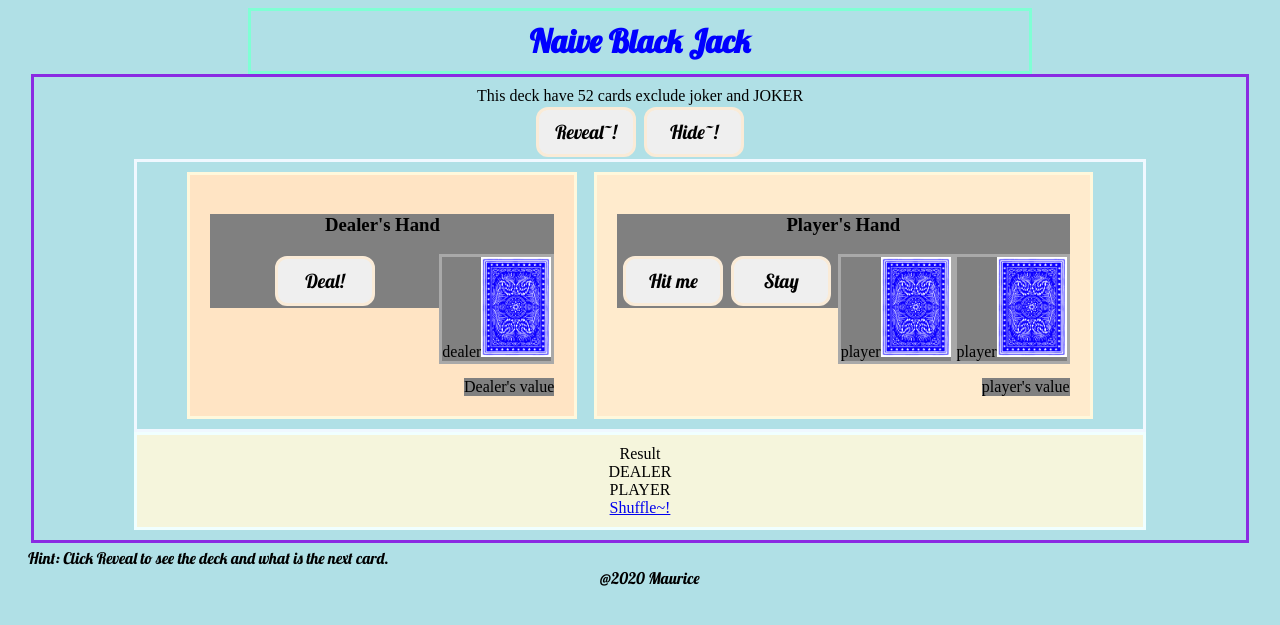
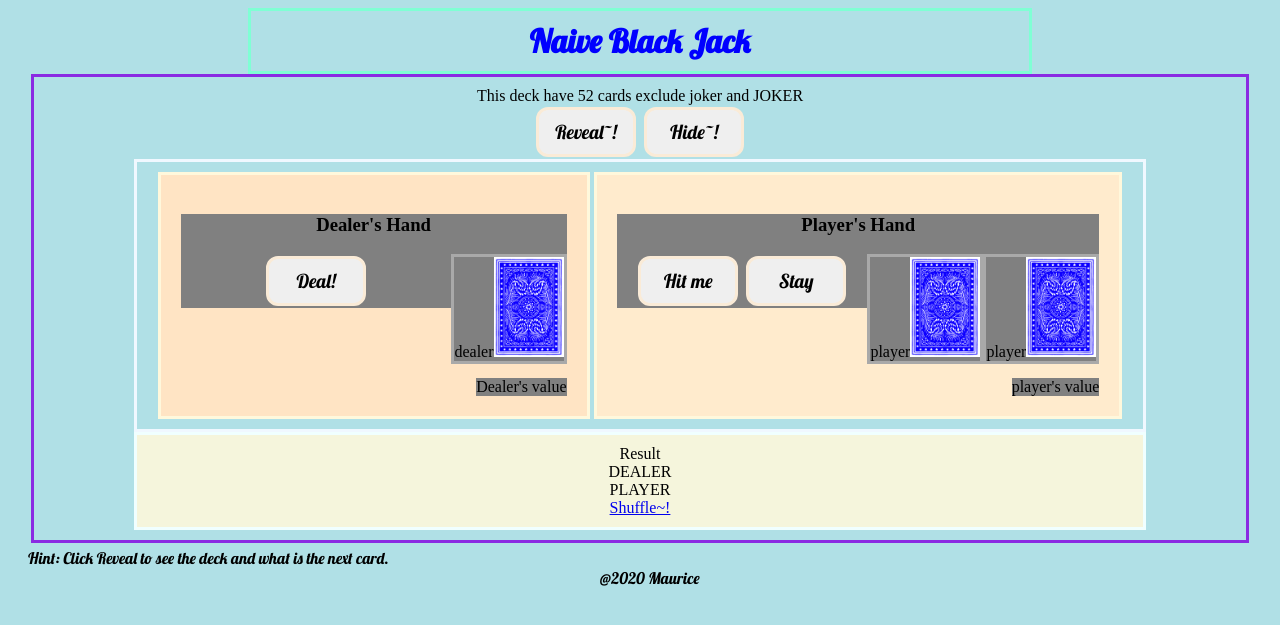
Before and after one commit to yangmingli08/hello-world, a PHP site: page / in a window 1280 px wide. Shown: the top 625 px of the page. Run offline with PHP 8.4, Linux system fonts and the light colour scheme.

Commit message:
minor changes
css optimisation

```diff
--- a/style.css
+++ b/style.css
@@ -58,7 +58,7 @@ footer {
 
 .dpBox {
   overflow: auto;
-  padding: 10px 50px 10px 50px;
+  padding: 10px 2% 10px 2%;
   border: 3px solid AliceBlue;
 }
 
@@ -69,7 +69,7 @@ footer {
   padding: 20px;
   text-align: center;
   float: left;
-  width: 38%;
+  width: 40%;
 }
 
 #pBox {
```
